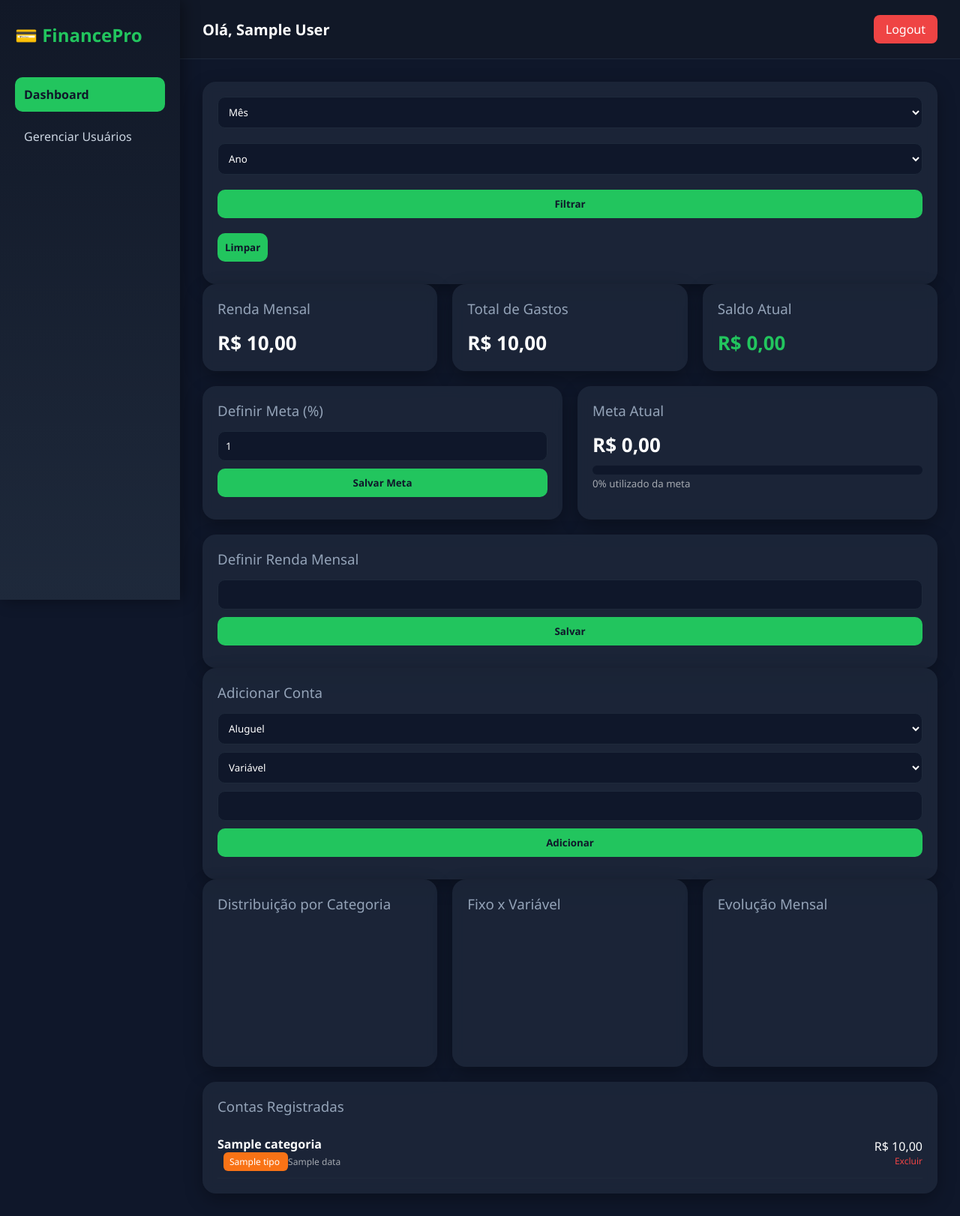
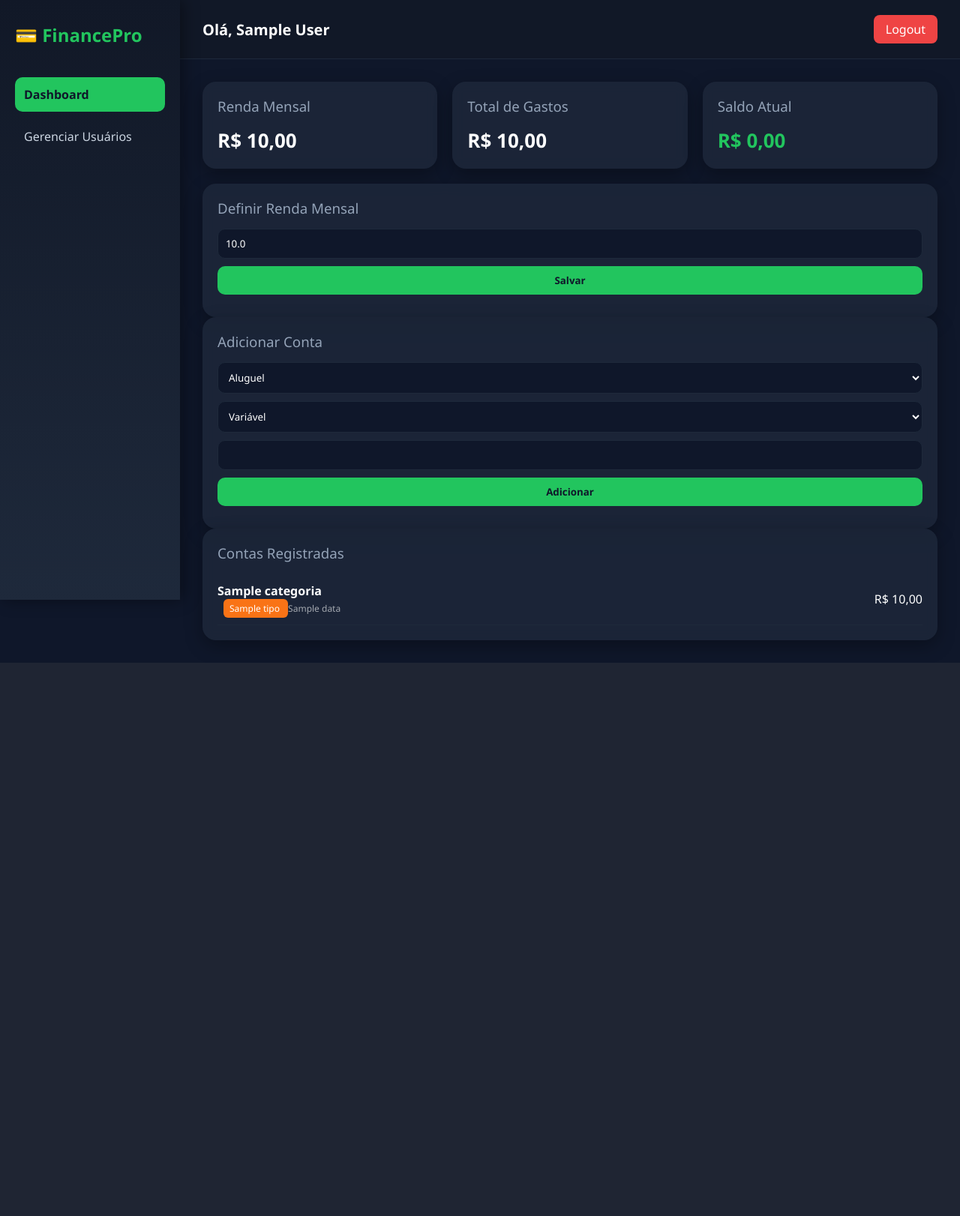
Before and after one commit to iproleplay/controle-financeiro, a Flask app: page /dashboard in a window 1280 px wide. Shown: the whole page at 75% size. After the commit the page ends 884 px from the top, so only its background shows below. Run offline with Flask 3, Linux system fonts and the light colour scheme; the visitor is signed in with stand-in values (Sample User, id 1); a database or web service that is not in the repository returns one stand-in record (values such as "Sample title"); a map, chart or similar area stays blank; some libraries are stand-ins or nearby versions.

Commit message:
dashboard corrigido renda

```diff
--- a/templates/dashboard.html
+++ b/templates/dashboard.html
@@ -35,32 +35,6 @@
 
     <div class="content">
 
-        <!-- FILTRO -->
-        <div class="card">
-            <form method="GET" style="display:flex; gap:10px; flex-wrap:wrap;">
-                <select name="mes">
-                    <option value="">Mês</option>
-                    {% for i in range(1,13) %}
-                        <option value="{{i}}" {% if request.args.get('mes') == i|string %}selected{% endif %}>
-                            {{ "%02d"|format(i) }}
-                        </option>
-                    {% endfor %}
-                </select>
-
-                <select name="ano">
-                    <option value="">Ano</option>
-                    {% for y in range(2024, 2031) %}
-                        <option value="{{y}}" {% if request.args.get('ano') == y|string %}selected{% endif %}>
-                            {{y}}
-                        </option>
-                    {% endfor %}
-                </select>
-
-                <button type="submit">Filtrar</button>
-                <a href="/dashboard"><button type="button">Limpar</button></a>
-            </form>
-        </div>
-
         <!-- KPI -->
         <div class="grid">
 
@@ -88,49 +62,19 @@
 
         </div>
 
-        <!-- META -->
-        <div class="grid">
-
-            <div class="card">
-                <h3>Definir Meta (%)</h3>
-                <form method="POST">
-                    <input type="hidden" name="tipo" value="meta">
-                    <input type="number"
-                           name="meta_percentual"
-                           value="{{ meta_percentual }}"
-                           min="1" max="100" required>
-                    <button type="submit">Salvar Meta</button>
-                </form>
-            </div>
-
-            <div class="card">
-                <h3>Meta Atual</h3>
-                <div class="stat">
-                    {{ meta_valor | brl }}
-                </div>
-
-                <div class="meta-bar">
-                    <div class="meta-progress"
-                         style="
-                            width: {{ percentual_usado if percentual_usado <= 100 else 100 }}%;
-                            background: {{ '#ef4444' if percentual_usado > 100 else '#22c55e' }};
-                         ">
-                    </div>
-                </div>
-
-                <small style="opacity:0.6;">
-                    {{ percentual_usado|round(1) }}% utilizado da meta
-                </small>
-            </div>
-
-        </div>
-
         <!-- RENDA -->
         <div class="card">
             <h3>Definir Renda Mensal</h3>
             <form method="POST">
                 <input type="hidden" name="tipo" value="renda">
-                <input type="number" step="0.01" name="renda" required>
+
+                <input
+                    type="number"
+                    step="0.01"
+                    name="renda_mensal"
+                    value="{{ renda_mensal }}"
+                    required>
+
                 <button type="submit">Salvar</button>
             </form>
         </div>
@@ -161,26 +105,6 @@
             </form>
         </div>
 
-        <!-- GRÁFICOS -->
-        <div class="grid">
-
-            <div class="card">
-                <h3>Distribuição por Categoria</h3>
-                <canvas id="graficoCategoria"></canvas>
-            </div>
-
-            <div class="card">
-                <h3>Fixo x Variável</h3>
-                <canvas id="graficoTipo"></canvas>
-            </div>
-
-            <div class="card">
-                <h3>Evolução Mensal</h3>
-                <canvas id="graficoMensal"></canvas>
-            </div>
-
-        </div>
-
         <!-- LISTA -->
         <div class="card">
             <h3>Contas Registradas</h3>
@@ -206,9 +130,6 @@
 
                     <div class="item-valor">
                         {{ g.valor | brl }}
-                        <a href="/dashboard?excluir={{g.id}}" class="excluir">
-                            Excluir
-                        </a>
                     </div>
 
                 </div>
@@ -221,90 +142,5 @@
     </div>
 </div>
 
-<script>
-const resumoCategoria = {{ resumo_categoria | default([]) | tojson | safe }};
-const resumoTipo = {{ resumo_tipo | default([]) | tojson | safe }};
-const evolucaoMensal = {{ evolucao_mensal | default([]) | tojson | safe }};
-
-const configPadrao = {
-    plugins: {
-        tooltip: {
-            callbacks: {
-                label: function(context) {
-                    return "R$ " + context.raw.toLocaleString("pt-BR");
-                }
-            }
-        },
-        legend: {
-            labels: {
-                color: "#ffffff",
-                usePointStyle: true
-            }
-        }
-    }
-};
-
-if (resumoCategoria.length > 0) {
-    new Chart(document.getElementById("graficoCategoria"), {
-        type: "doughnut",
-        data: {
-            labels: resumoCategoria.map(i => i[0]),
-            datasets: [{
-                data: resumoCategoria.map(i => i[1]),
-                backgroundColor: ["#ef4444","#3b82f6","#facc15","#22c55e","#a855f7","#f97316"],
-                borderWidth: 2
-            }]
-        },
-        options: configPadrao
-    });
-}
-
-if (resumoTipo.length > 0) {
-    new Chart(document.getElementById("graficoTipo"), {
-        type: "pie",
-        data: {
-            labels: resumoTipo.map(i => i[0]),
-            datasets: [{
-                data: resumoTipo.map(i => i[1]),
-                backgroundColor: ["#3b82f6","#ef4444"],
-                borderWidth: 2
-            }]
-        },
-        options: configPadrao
-    });
-}
-
-if (evolucaoMensal.length > 0) {
-    new Chart(document.getElementById("graficoMensal"), {
-        type: "line",
-        data: {
-            labels: evolucaoMensal.map(i => i[0]),
-            datasets: [{
-                label: "Total por Mês",
-                data: evolucaoMensal.map(i => i[1]),
-                borderColor: "#22c55e",
-                backgroundColor: "rgba(34,197,94,0.1)",
-                tension: 0.4,
-                fill: true
-            }]
-        },
-        options: {
-            ...configPadrao,
-            scales: {
-                x: { ticks: { color: "#ffffff" }},
-                y: {
-                    ticks: {
-                        color: "#ffffff",
-                        callback: function(value) {
-                            return "R$ " + value.toLocaleString("pt-BR");
-                        }
-                    }
-                }
-            }
-        }
-    });
-}
-</script>
-
 </body>
 </html>
```
